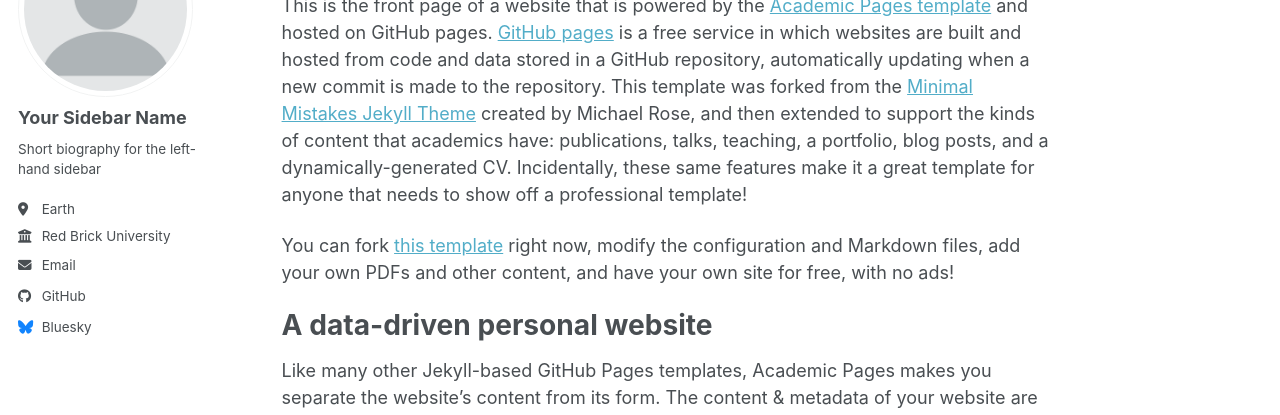
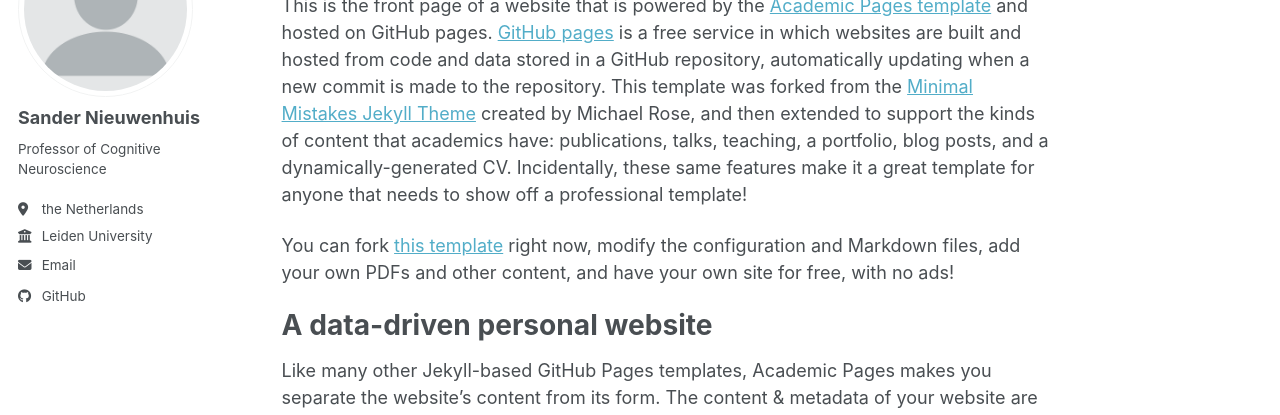
Before and after one commit to sander-nieuwenhuis/research, a Jekyll site: the page built from _pages/about.md, in a window 1280 px wide. Shown: the part 179-594 px from the top of the page. Built offline with Jekyll 4.4.1, drawn with Linux system fonts in a browser that asks for light colours; a script bundle is joined from its source files by our own code; library files that are not in the unit come from our copies.

Commit message:
Update _config.yml

```diff
--- a/_config.yml
+++ b/_config.yml
@@ -16,7 +16,7 @@
 url                      : https://academicpages.github.io # The base hostname & protocol for your site e.g. "https://[your GitHub username].github.io",
                                                            # or if you already have some other page hosted on Github then use "https://[your GitHub username].github.io/[Your Repo Name]"
 baseurl                  : "" # the subpath of your site, e.g. "/blog"
-repository               : "academicpages/academicpages.github.io"
+repository               : "research/academicpages.github.io"
 
 # Site Author - The following control what appear as part of the author content on the side bar.
 #               If a field is blank the icon and link will not appear, otherwise it will be shown.
@@ -24,13 +24,13 @@
 author:
   # Biographic information
   avatar           : "profile.png"
-  name             : "Your Sidebar Name"
+  name             : "Sander Nieuwenhuis"
   pronouns         : # example: "she/her"
-  bio              : "Short biography for the left-hand sidebar"
-  location         : "Earth"
-  employer         : "Red Brick University"
+  bio              : "Professor of Cognitive Neuroscience"
+  location         : "the Netherlands"
+  employer         : "Leiden University"
   uri              : # URL
-  email            : "none@example.org"
+  email            : "snieuwenhuis@fsw.leidenuniv.nl"
 
   # Academic websites
   academia         : # URL
@@ -57,7 +57,7 @@
 
   # Social media
   artstation       : # Username
-  bluesky          : "bsky.app" # Replace this with you Bluesky username
+  bluesky          : # Username
   facebook         : # Username
   flickr           : # Username
   foursquare       : # Username
```
